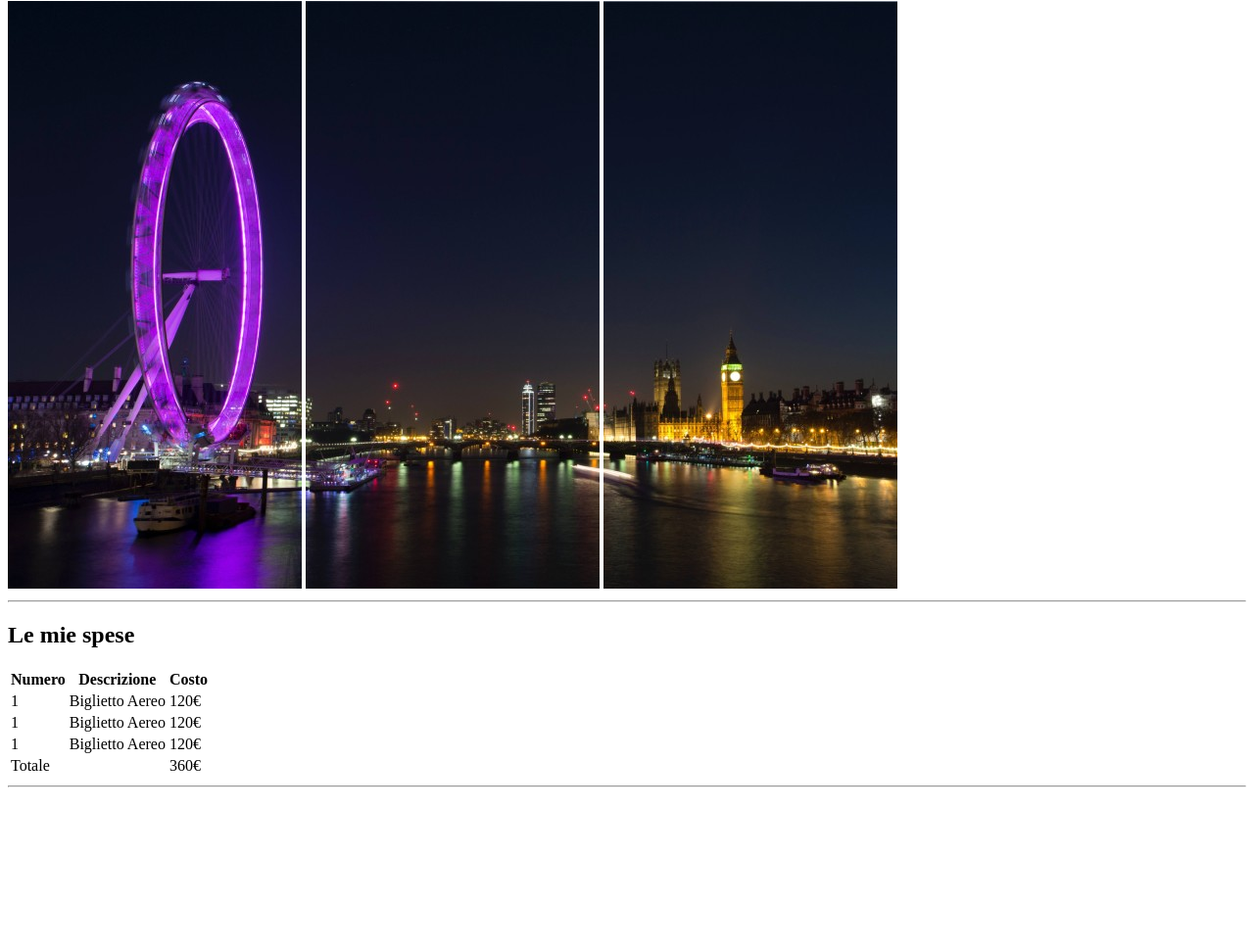
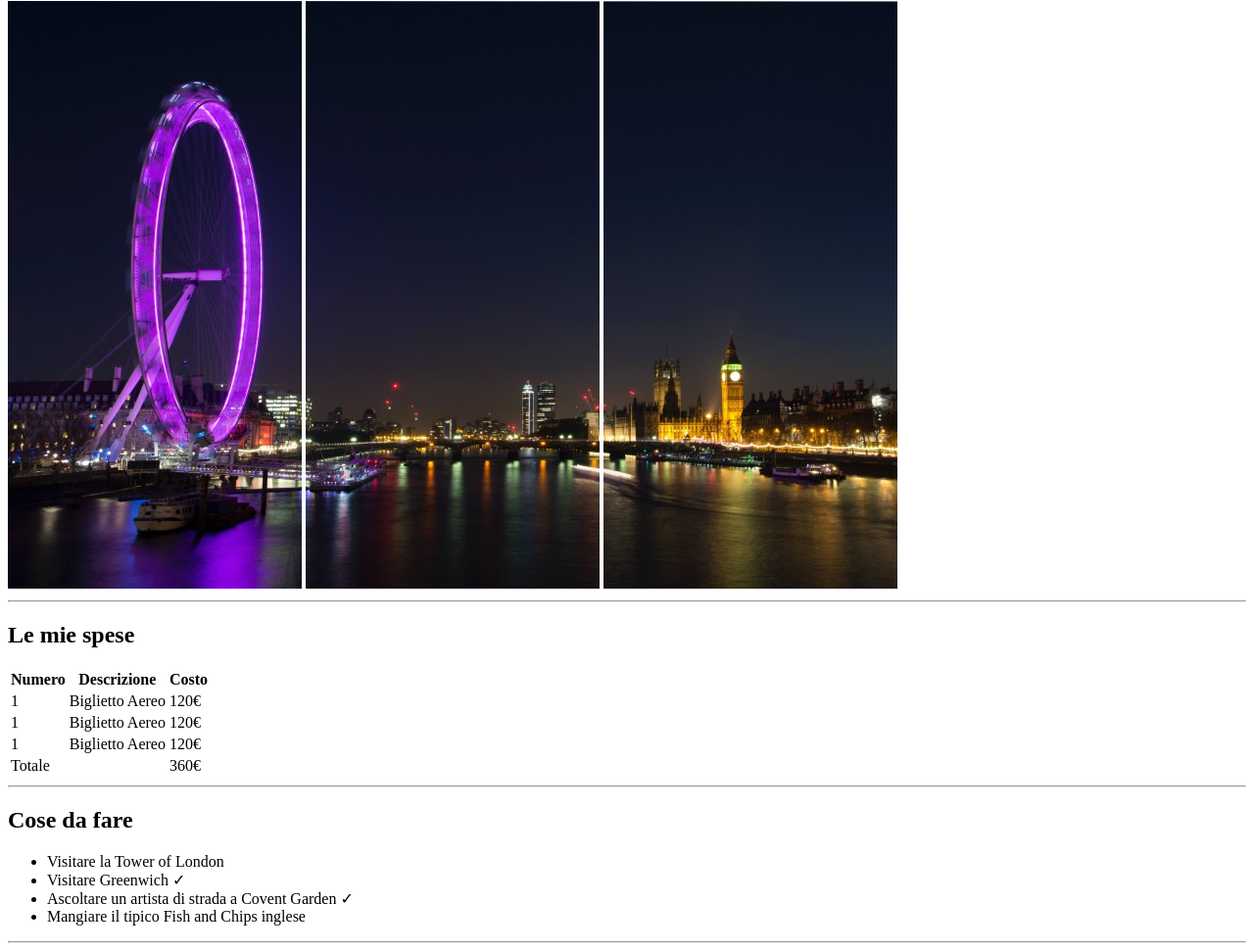
Before and after one commit to Giovannidubaldo/html-london-trip, a plain HTML site: page index.html in a window 1280 px wide. Shown: the part 79-1050 px from the top of the page at 98% size. Before the commit the page ends 891 px from the top, so only its background shows below. Drawn offline with Linux system fonts and the light colour scheme.

Commit message:
Create a second section at main

```diff
--- a/index.html
+++ b/index.html
@@ -51,6 +51,18 @@
         </table>
         <hr>
       </section>
+
+      <!-- Seconda sezione -->
+      <section>
+        <h2>Cose da fare</h2>
+        <ul>
+            <li>Visitare la Tower of London</li>
+            <li>Visitare Greenwich &check;</li>
+            <li>Ascoltare un artista di strada a Covent Garden &check;</li>
+            <li>Mangiare il tipico Fish and Chips inglese </li>
+        </ul>
+        <hr>
+      </section>
     </main>
 
     <!-- Footer -->
```
